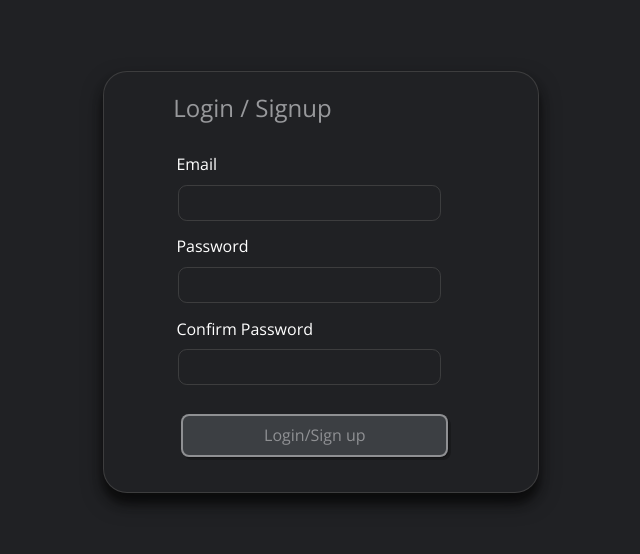
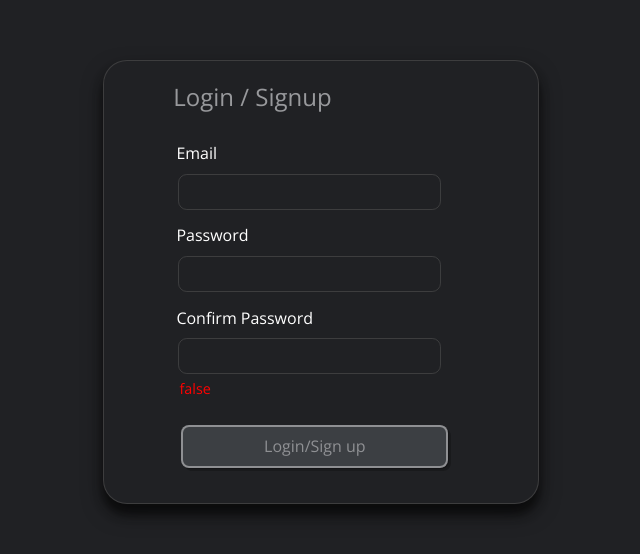
Before and after one commit to savanpatel39/ng-note-july, an Angular app: page / in a window 1280 px wide. Shown: the part 118-672 px from the top of the page, without its empty margins (319-959 px from the left). Built offline with nearby package versions, Linux system fonts and the light colour scheme.

Commit message:
Completed ✅: Authentication | Incomplete🔴: Add router and Inceptor fror HTTP calls to backend

```diff
--- a/src/app/auth/auth.component.html
+++ b/src/app/auth/auth.component.html
@@ -25,7 +25,7 @@
         <input type="password" name="password" [(ngModel)]="pwd" formControlName="password"/>
         <br/>
         <span *ngIf="!loginSignupForm.get('password').valid && loginSignupForm.get('password').touched"
-         class="err-msg">Enter a password with minimum 8 characters</span>
+         class="err-msg">Enter a password with minimum 6 characters</span>
       </div>
     </div>
     <div *ngIf="true" class="form-field confirm-password">
@@ -35,10 +35,8 @@
       <div class="form-field form-input">
         <input type="password" name="confirm-password" formControlName="cnfrmPassword"/>
         <br/>
-        <span *ngIf="!loginSignupForm.get('cnfrmPassword').valid && loginSignupForm.get('cnfrmPassword').touched"
-         class="err-msg">Enter a password with minimum 8 characters</span>
-         <span *ngIf="loginSignupForm.get('cnfrmPassword').errors['nomatch']"
-         class="err-msg">Password does not match!</span>
+         <span *ngIf="true"
+         class="err-msg">{{ loginSignupForm.get('cnfrmPassword').errors['nomatch'] }}</span>
       </div>
     </div>
     <div class="form-field">
--- a/src/app/auth/auth.component.ts
+++ b/src/app/auth/auth.component.ts
@@ -17,7 +17,7 @@ export class AuthComponent implements OnInit {
     this.loginSignupForm = new FormGroup({
       email: new FormControl(null, [Validators.required, Validators.email]),
       password: new FormControl(null, [Validators.required, Validators.minLength(6)]),
-      cnfrmPassword: new FormControl(null, [Validators.required, Validators.minLength(6), this.matchPassword.bind(this)] )
+      cnfrmPassword: new FormControl(null, [Validators.required, this.matchPassword.bind(this)] )
     });
   }
 
@@ -26,7 +26,7 @@ export class AuthComponent implements OnInit {
       console.log('password does not match');
       return { nomatch : true };
     }
-    return { match : true };
+    return { nomatch : false };
   }
 
   onSubmit() {
```
